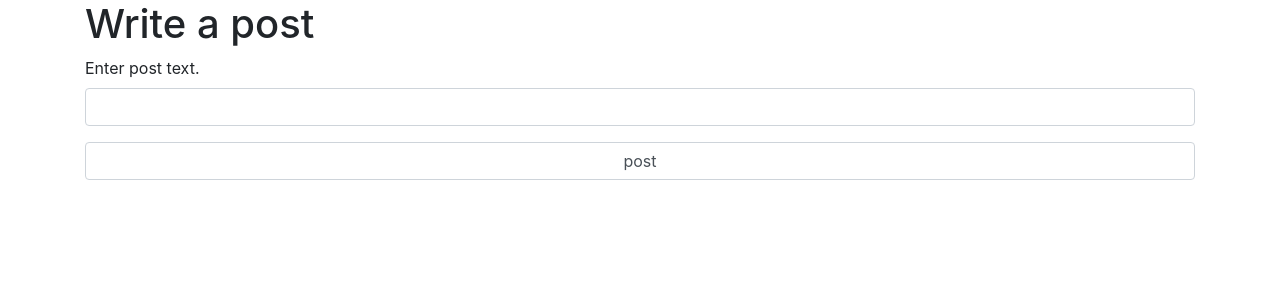
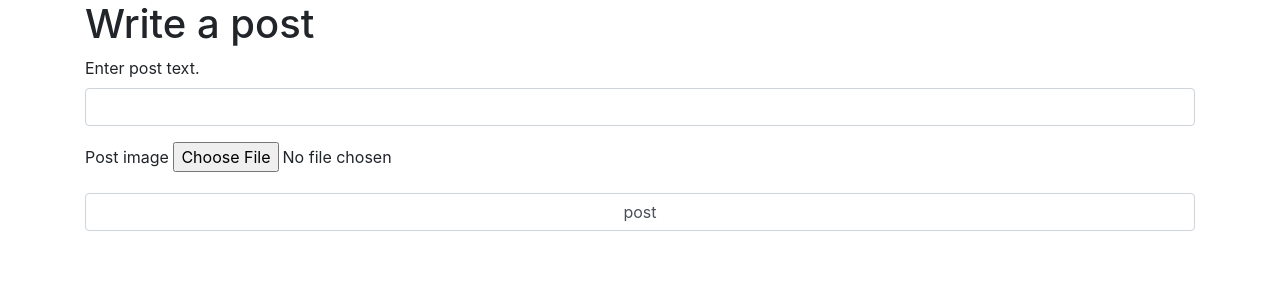
Before and after one commit to Level-2-Project/Project---2, a PHP site: page /post.php in a window 1280 px wide. Shown: the part 56-356 px from the top of the page. Run offline with PHP 8.4, Linux system fonts and the light colour scheme.

Commit message:
27.3.2021

```diff
--- a/Project/post.php
+++ b/Project/post.php
@@ -7,10 +7,14 @@ session_start();
 ?>
 
 	<h1>Write a post</h1>
-<form method="post" action="">
+<form method="post" action="" enctype="multipart/form-data">
 	<div class="form-group">
 		<label>Enter post text.</label>
 		<input class="form-control" type="text" name="post_text">
+	</div>
+	<div class="form-group">
+		<label for="product-image">Post image</label>
+		<input type="file" id="product-image" name="image" value="">
 	</div>
 	<div class="form-group">
 		<input class="form-control" type="submit" name="submit" value="post">
@@ -25,7 +29,27 @@ if( isset( $_POST['submit'] ) ){
 	$post_text = $_POST['post_text'];
 	$user_id = $_SESSION['user_id'];
 
-	$insert_query = "INSERT INTO `posts`(`user_id`, `text`, `created_at`) VALUES ('$user_id', '$post_text', '$current_date')";
+	if( isset( $_FILES['image'] ) ){
+
+		if( !empty( isset( $_FILES['image'] ) ) ){
+
+			if ($_FILES['product_image']['size'] > 100000) {
+       			die('upload file up to 100kb');
+   		 	}
+
+			$upload_dir = 'uploads/';
+
+			$uploadfile = $upload_dir . basename( $_FILES['image']['name'] );
+
+			if ( move_uploaded_file( $_FILES['image']['tmp_name'], $uploadfile ) ) {
+				echo "File is valid, and was successfully uploaded.\n";
+			} else {
+				echo "Possible file upload attack!\n";
+			}
+		}
+	}
+
+	$insert_query = "INSERT INTO `posts`(`user_id`, `text`, `created_at`, `image`) VALUES ('$user_id', '$post_text', '$current_date', '$uploadfile')";
 
 	$result = mysqli_query($conn, $insert_query);
 
```
Also changed, not shown: Project/delete.php (added, +29 -0 lines), Project/index.php (+14 -2 lines), Project/uploads/3-планета.jpg (added).
